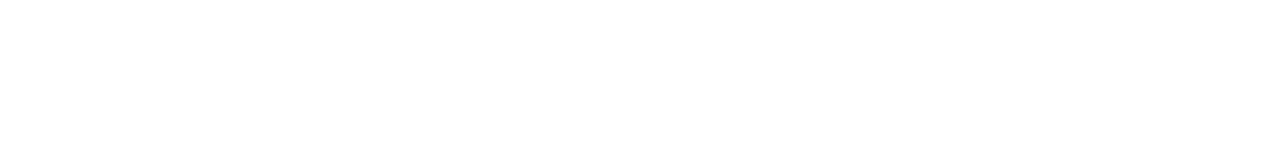
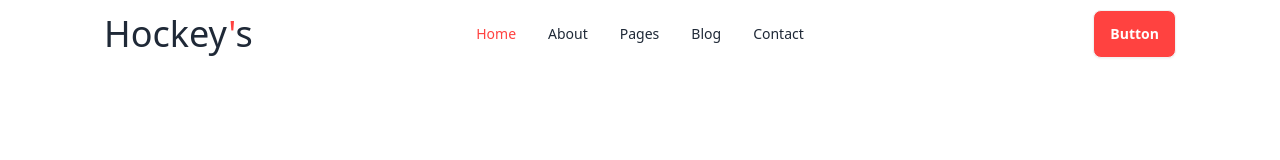
Before and after one commit to Rinku-Al-Mamun/my-hockeys-play, a plain HTML site: page index.html in a window 1280 px wide. Drawn offline with nearby package versions, Linux system fonts and the light colour scheme.

Commit message:
navbar section added

```diff
--- a/index.html
+++ b/index.html
@@ -1,5 +1,5 @@
 <!DOCTYPE html>
-<html lang="en">
+<html lang="en" data-theme="light">
 <head>
     <meta charset="UTF-8">
     <meta name="viewport" content="width=device-width, initial-scale=1.0">
@@ -31,7 +31,43 @@
 </style>
 <body class="font-manropegit">
     <!-- nav section  -->
-    <nav>
+    <nav class="mx-24">
+        <div class="navbar bg-base-100">
+            <div class="navbar-start">
+                <div class="dropdown">
+                    <div tabindex="0" role="button" class="btn btn-ghost lg:hidden">
+                        <svg xmlns="http://www.w3.org/2000/svg" class="h-5 w-5" fill="none" viewBox="0 0 24 24"
+                            stroke="currentColor">
+                            <path stroke-linecap="round" stroke-linejoin="round" stroke-width="2" d="M4 6h16M4 12h8m-8 6h16" />
+                        </svg>
+                    </div>
+                    <ul tabindex="0" class="menu menu-sm dropdown-content mt-3 z-[1] p-2 shadow bg-base-100 rounded-box w-52">
+                        <li><a class="text-[#FF4240]">Home</a></li>
+                        <li>
+                            <a>About</a>
+                        </li>
+                        <li><a>Pages</a></li>
+                        <li><a>Blog</a></li>
+                        <li><a>Contact</a></li>
+                    </ul>
+                </div>
+                <a class="text-4xl text-extrabold">Hockey<span class="text-[#FF4240]">'</span>s</a>
+            </div>
+            <div class="navbar-center hidden lg:flex">
+                <ul class="menu menu-horizontal px-1">
+                    <li><a class="text-[#FF4240]">Home</a></li>
+                    <li><a>About</a></li>
+                    <li><a>Pages</a></li>
+                    <li><a>Blog</a></li>
+                    <li><a>Contact</a></li>
+                    <li>
+
+                </ul>
+            </div>
+            <div class="navbar-end">
+                <a class="btn bg-[#FF4240] text-white">Button</a>
+            </div>
+        </div>
 
     </nav>
 
```
